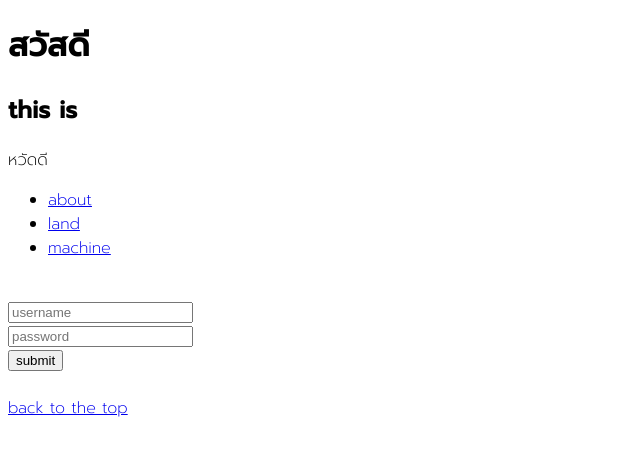
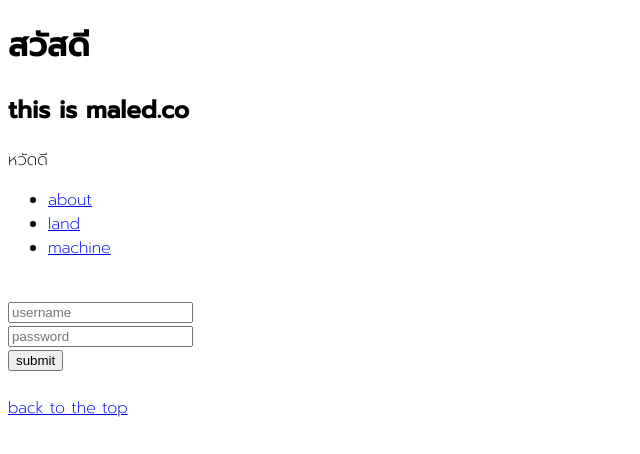
Before and after one commit to maledspace/maled, a plain HTML site: page index.html in a window 1280 px wide. Shown: the whole page, without its empty margins (0-640 px from the left). Drawn offline with Linux system fonts and the light colour scheme.

Commit message:
Update index.html

```diff
--- a/index.html
+++ b/index.html
@@ -8,7 +8,7 @@
   </head>
   <body>
     <h1 id="heading">สวัสดี</h1>
-    <h2>this is</h2>
+    <h2>this is maled.co</h2>
     <p>หวัดดี</p>
     <ul>
       <li><a href="about.html">about</a></li>
```
